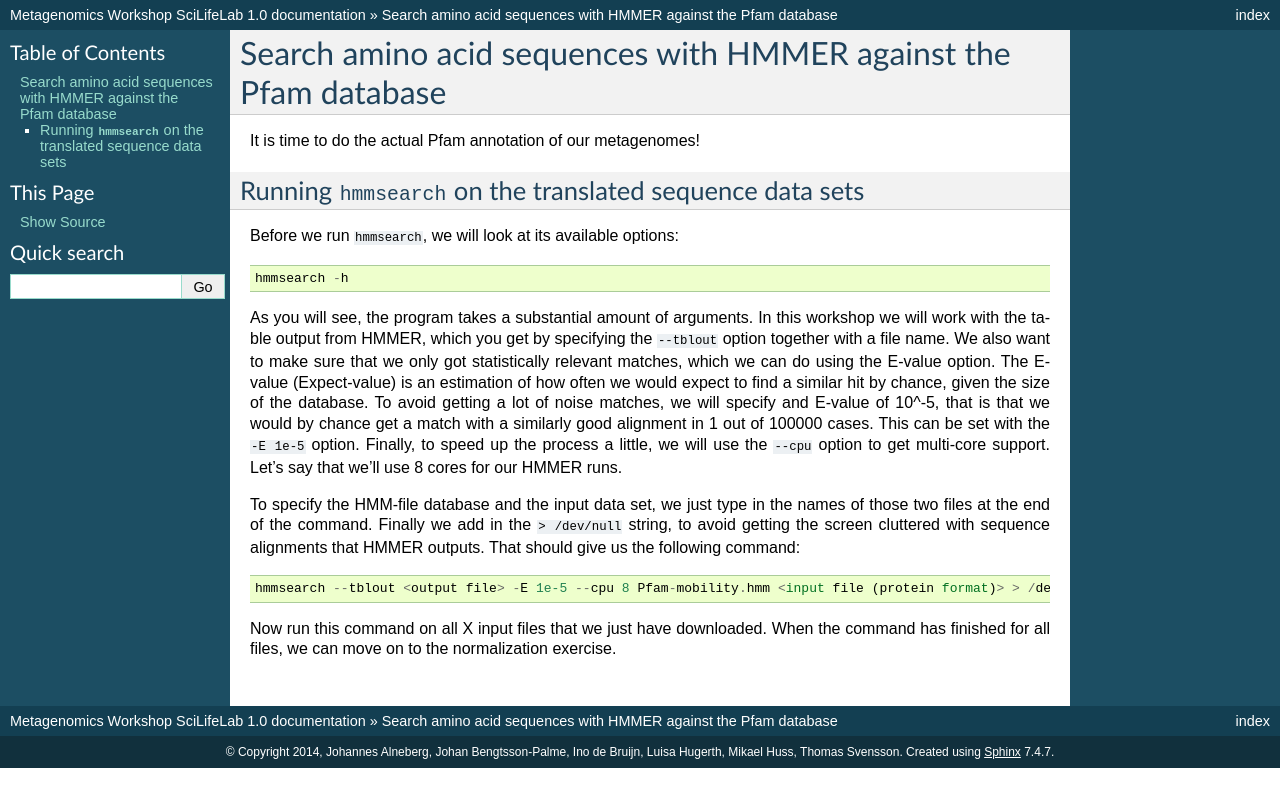
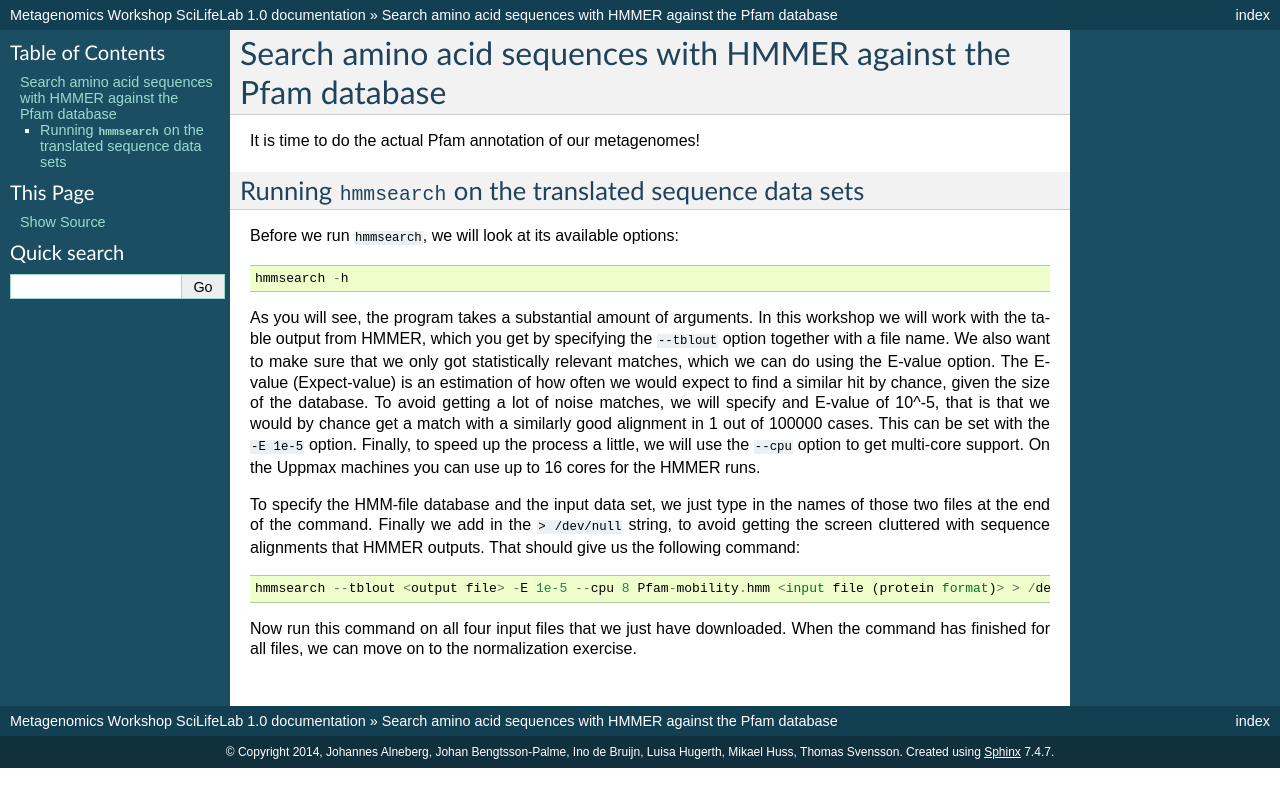
Before and after one commit to inodb/2014-5-metagenomics-workshop, a Sphinx documentation site: the page built from source/annotation/annotation.rst, in a window 1280 px wide. Shown: the top 807 px of the page. Built offline with Sphinx 7.4.7, drawn with Linux system fonts in a browser that asks for light colours; pages that are not in the unit, such as notebooks, are missing from menus.

Commit message:
Update annotation.rst

```diff
--- a/source/annotation/annotation.rst
+++ b/source/annotation/annotation.rst
@@ -21,8 +21,8 @@ avoid getting a lot of noise matches, we will specify and E-value of
 10^-5, that is that we would by chance get a match with a similarly good
 alignment in 1 out of 100000 cases. This can be set with the ``-E 1e-5``
 option. Finally, to speed up the process a little, we will use the
-``--cpu`` option to get multi-core support. Let's say that we'll use 8
-cores for our HMMER runs.
+``--cpu`` option to get multi-core support. On the Uppmax machines you can
+use up to 16 cores for the HMMER runs.
 
 To specify the HMM-file database and the input data set, we just type in
 the names of those two files at the end of the command. Finally we add in
@@ -32,5 +32,5 @@ command::
 
     hmmsearch --tblout <output file> -E 1e-5 --cpu 8 Pfam-mobility.hmm <input file (protein format)> > /dev/null
 
-Now run this command on all X input files that we just have downloaded. When the
+Now run this command on all four input files that we just have downloaded. When the
 command has finished for all files, we can move on to the normalization exercise.
```
